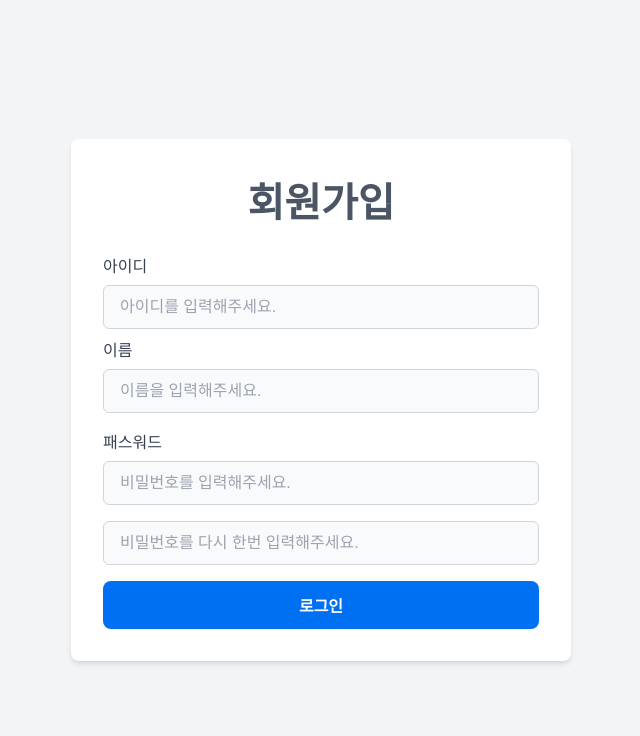
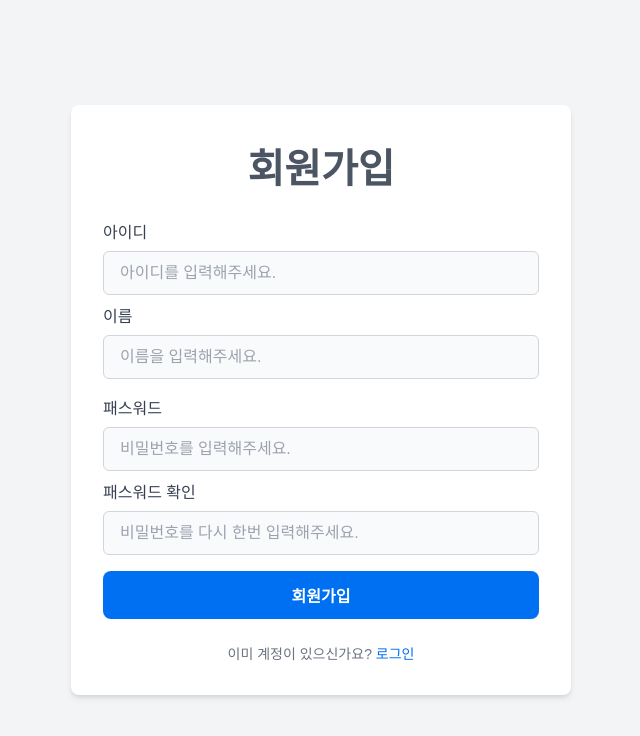
Before and after one commit to ruraeru/gallery_front, a Next.js app: page /signup in a window 1280 px wide. Shown: the top 736 px of the page, without its empty margins (319-959 px from the left). Built offline with nearby package versions, Linux system fonts and the light colour scheme.

Commit message:
design: signup page redesign

```diff
--- a/src/app/(auth)/signup/page.tsx
+++ b/src/app/(auth)/signup/page.tsx
@@ -5,6 +5,7 @@ import { createAccount } from "./actions";
 import Input from "@/components/input";
 import Button from "@/components/button";
 import styles from "@/styles/Auth.module.css";
+import Link from "next/link";
 
 export default function Page() {
   const [state, action] = useActionState(createAccount, null);
@@ -38,15 +39,18 @@ export default function Page() {
               errors={state?.fieldErrors?.password}
             />
             <Input
-              label=""
+              label="패스워드 확인"
               name="confirmPassword"
               type="password"
               placeholder="비밀번호를 다시 한번 입력해주세요."
               errors={state?.fieldErrors?.confirmPassword}
             />
           </div>
-          <Button text="로그인" />
+          <Button text="회원가입" />
         </form>
+        <p className={styles.footerText}>
+          이미 계정이 있으신가요? <Link href="/login" className={styles.footerLink}>로그인</Link>
+        </p>
       </div>
     </div>
   );
--- a/src/styles/Auth.module.css
+++ b/src/styles/Auth.module.css
@@ -48,3 +48,19 @@
     font-size: 2rem;
   }
 }
+
+.footerText {
+  text-align: center;
+  font-size: 0.875rem;
+  color: #6b7280;
+}
+
+.footerLink {
+  color: #0070f3;
+  font-weight: 500;
+  text-decoration: none;
+}
+
+.footerLink:hover {
+  text-decoration: underline;
+}
```
